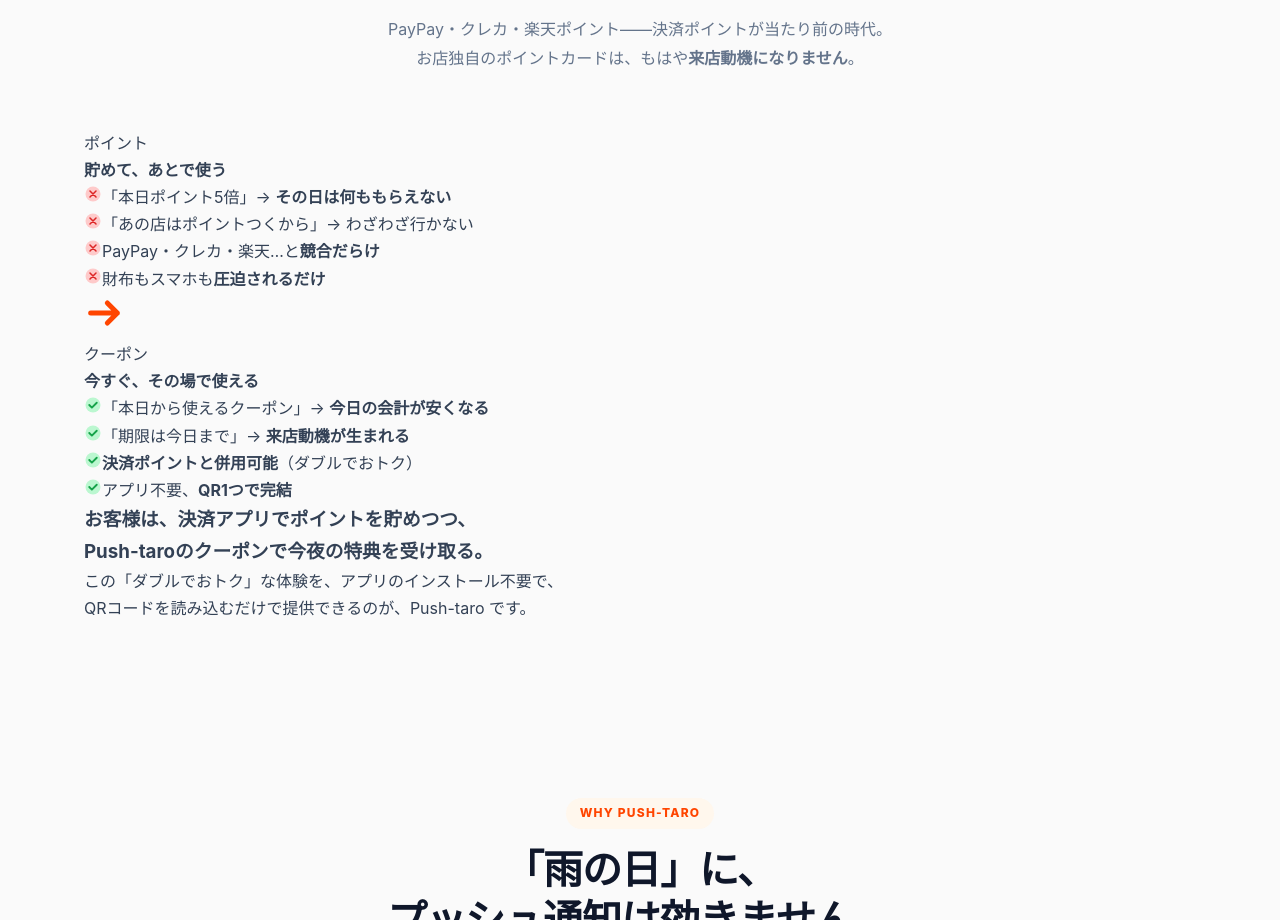
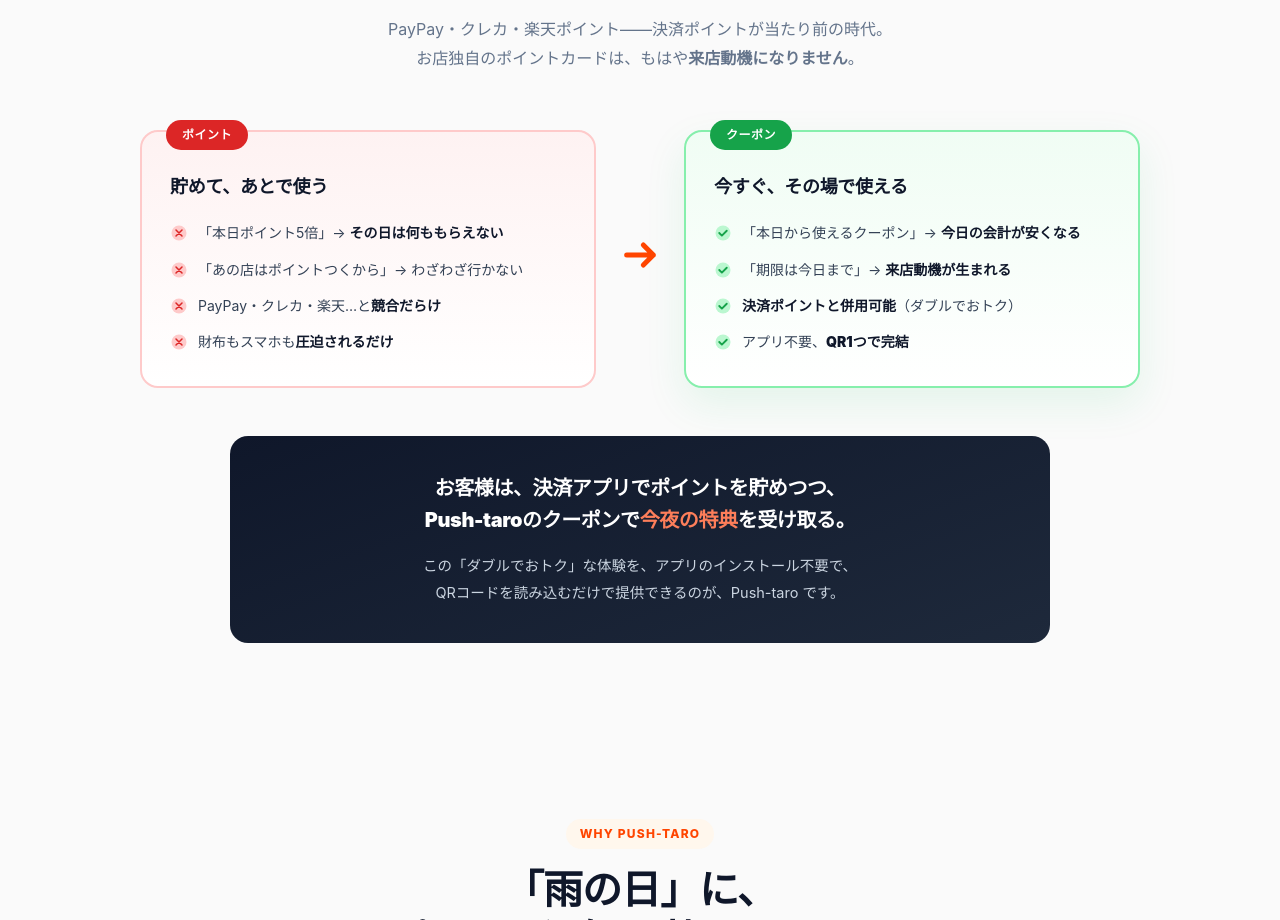
Before and after one commit to thellcishii-lang/push-taro, a Next.js app: page / in a window 1280 px wide. Shown: the part 4800-5720 px from the top of the page. Built offline with nearby package versions, Linux system fonts and the light colour scheme; no server answers.

Commit message:
Add coupon vs points comparison styles

```diff
--- a/app/lp.css
+++ b/app/lp.css
@@ -2214,3 +2214,111 @@
   color: #fd7e5a;
   font-weight: 900;
 }
+
+/* ============================================================
+   COUPON vs POINTS
+============================================================ */
+.cvp-compare {
+  display: grid;
+  grid-template-columns: 1fr auto 1fr;
+  gap: 24px;
+  align-items: center;
+  max-width: 1000px;
+  margin: 0 auto 48px;
+}
+.cvp-card {
+  border-radius: 18px;
+  padding: 32px 28px;
+  position: relative;
+  transition: all 0.3s;
+}
+.cvp-card.is-points {
+  background: linear-gradient(180deg, #fef2f2 0%, #fff 100%);
+  border: 2px solid #fecaca;
+}
+.cvp-card.is-coupon {
+  background: linear-gradient(180deg, #f0fdf4 0%, #fff 100%);
+  border: 2px solid #86efac;
+  box-shadow: 0 16px 40px rgba(34,197,94,0.1);
+}
+.cvp-badge {
+  position: absolute;
+  top: -12px;
+  left: 24px;
+  font-size: 12px;
+  font-weight: 900;
+  padding: 5px 16px;
+  border-radius: 20px;
+  color: #fff;
+  letter-spacing: 0.5px;
+}
+.cvp-badge { background: #dc2626; }
+.cvp-badge.is-coupon { background: #16a34a; }
+.cvp-card h4 {
+  font-size: 18px;
+  font-weight: 900;
+  color: var(--slate-900);
+  margin: 8px 0 20px;
+  letter-spacing: -0.3px;
+}
+.cvp-list {
+  display: flex;
+  flex-direction: column;
+  gap: 14px;
+  list-style: none;
+  padding: 0;
+  margin: 0;
+}
+.cvp-list li {
+  display: flex;
+  align-items: flex-start;
+  gap: 10px;
+  font-size: 14px;
+  color: var(--slate-700);
+  line-height: 1.6;
+}
+.cvp-list li svg {
+  flex-shrink: 0;
+  margin-top: 2px;
+}
+.cvp-list li strong {
+  color: var(--slate-900);
+  font-weight: 900;
+}
+.cvp-arrow {
+  text-align: center;
+}
+.cvp-conclusion {
+  max-width: 820px;
+  margin: 0 auto;
+  padding: 36px 32px;
+  background: linear-gradient(160deg, #0f172a, #1e293b);
+  border-radius: 18px;
+  text-align: center;
+  color: #fff;
+}
+.cvp-conclusion h3 {
+  font-size: 20px;
+  font-weight: 900;
+  letter-spacing: -0.4px;
+  line-height: 1.6;
+  margin-bottom: 16px;
+}
+.cvp-conclusion h3 strong {
+  color: #fd7e5a;
+}
+.cvp-conclusion p {
+  font-size: 14.5px;
+  color: #cbd5e1;
+  line-height: 1.9;
+  margin: 0;
+}
+
+@media (max-width: 768px) {
+  .cvp-compare {
+    grid-template-columns: 1fr;
+  }
+  .cvp-arrow {
+    transform: rotate(90deg);
+  }
+}
```
